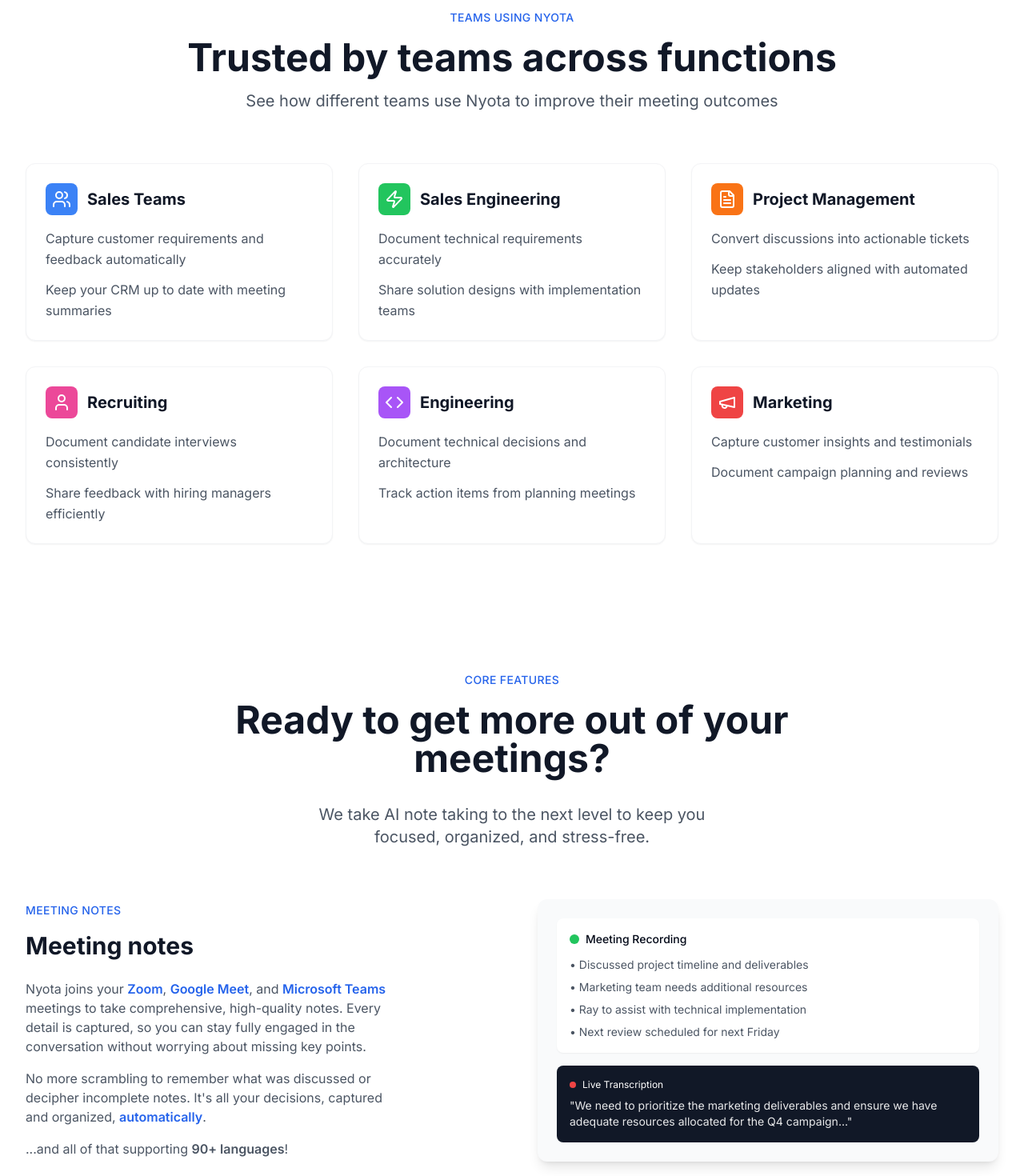
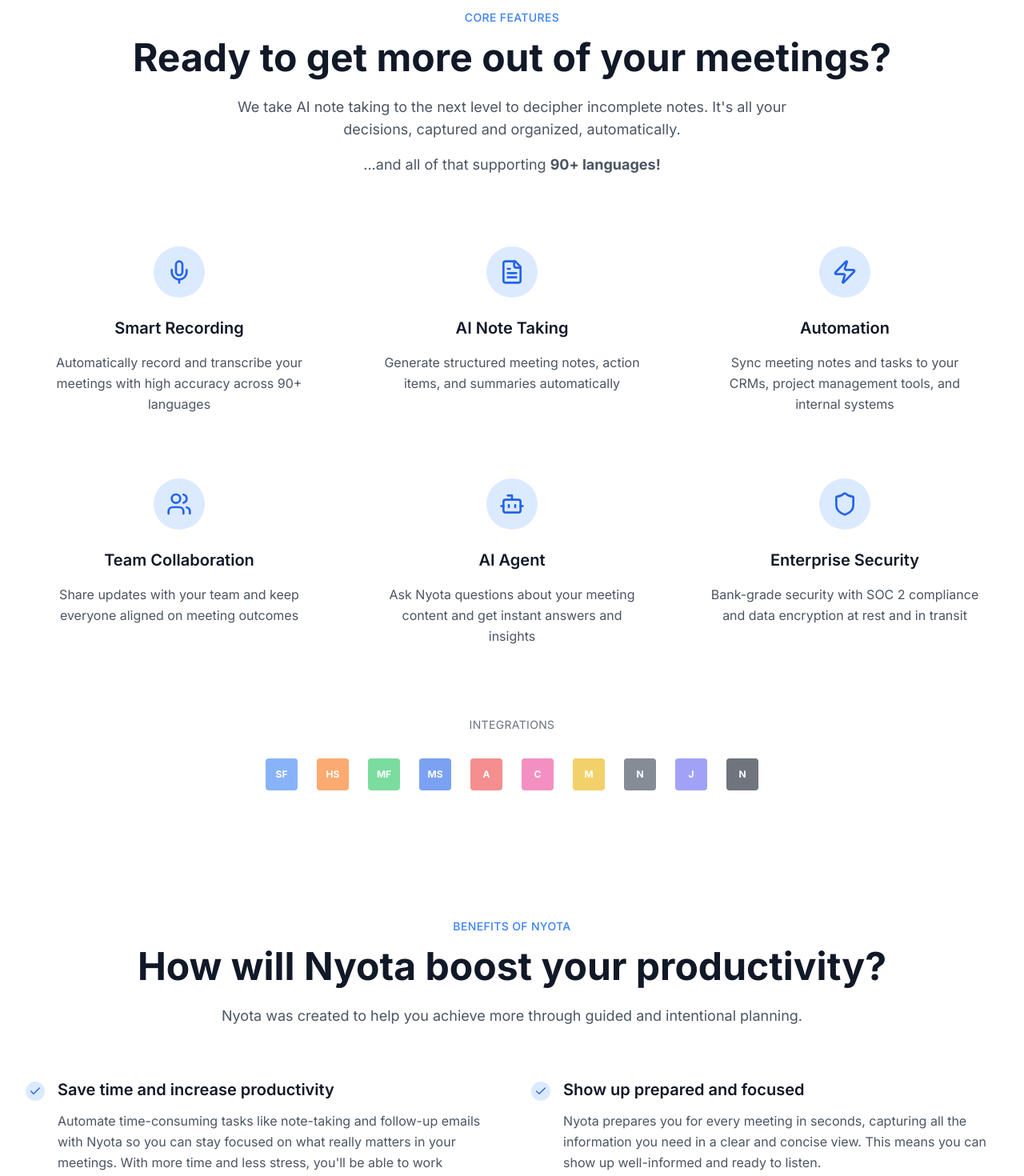
Before and after one commit to rokon482937/nyota-clone-web, a React (Vite) app: page / in a window 1280 px wide. Shown: the part 1180-2650 px from the top of the page at 80% size. Built offline with nearby package versions, Linux system fonts and the light colour scheme.

Commit message:
Fix: Improve sections and add new section
- Modified the "CORE FEATURES" section to match the provided image.
- Set the background color of all sections to white.
- Added the "Benefits of Nyota" section.
- Adjusted the Hero section's background shape for mobile devices.

```diff
--- /dev/null
+++ b/src/components/BenefitsSection.tsx
@@ -0,0 +1,70 @@
+
+import React from 'react';
+import { Check } from 'lucide-react';
+
+const BenefitsSection = () => {
+  const benefits = [
+    {
+      title: "Save time and increase productivity",
+      description: "Automate time-consuming tasks like note-taking and follow-up emails with Nyota so you can stay focused on what really matters in your meetings. With more time and less stress, you'll be able to work smarter, not harder."
+    },
+    {
+      title: "Show up prepared and focused",
+      description: "Nyota prepares you for every meeting in seconds, capturing all the information you need in a clear and concise view. This means you can show up well-informed and ready to listen."
+    },
+    {
+      title: "Have more visibility and insights",
+      description: "Understand what's working and what's not, ultimately giving you more visibility across your conversations and helping you make better decisions. More than just a note-taker, Nyota surfaces insights and patterns that keep you ahead of the curve."
+    },
+    {
+      title: "Enhance communication and collaboration",
+      description: "Misunderstandings and miscommunications can derail even the best meetings. Nyota helps ensure everyone is on the same page, with real-time updates and clear action items. You'll be able to collaborate more effectively and get more done together."
+    },
+    {
+      title: "Understand things on a deeper level",
+      description: "Gain a better understanding of your meetings, your team, and your business as a whole, ultimately leading to more informed decisions. Quickly identify trends and opportunities, so you can make strategic decisions that drive growth and success."
+    },
+    {
+      title: "Balance execution and strategy",
+      description: "Nyota helps you strike the perfect balance between execution and strategy, so you can achieve your goals while staying focused on the big picture. By making better decisions that are both practical and strategic, you'll be able to drive your business forward."
+    }
+  ];
+
+  return (
+    <section className="py-20 bg-white">
+      <div className="max-w-7xl mx-auto px-4 sm:px-6 lg:px-8">
+        <div className="text-center mb-16">
+          <p className="text-blue-500 font-medium mb-4 uppercase tracking-wide text-sm">BENEFITS OF NYOTA</p>
+          <h2 className="text-4xl lg:text-5xl font-bold text-gray-900 mb-6">
+            How will Nyota boost your productivity?
+          </h2>
+          <p className="text-lg text-gray-600 max-w-3xl mx-auto">
+            Nyota was created to help you achieve more through guided and intentional planning.
+          </p>
+        </div>
+
+        <div className="grid md:grid-cols-2 gap-8 lg:gap-12">
+          {benefits.map((benefit, index) => (
+            <div key={index} className="flex items-start space-x-4">
+              <div className="flex-shrink-0 mt-1">
+                <div className="w-6 h-6 bg-blue-100 rounded-full flex items-center justify-center">
+                  <Check className="w-4 h-4 text-blue-600" />
+                </div>
+              </div>
+              <div>
+                <h3 className="text-xl font-semibold text-gray-900 mb-3">
+                  {benefit.title}
+                </h3>
+                <p className="text-gray-600 leading-relaxed">
+                  {benefit.description}
+                </p>
+              </div>
+            </div>
+          ))}
+        </div>
+      </div>
+    </section>
+  );
+};
+
+export default BenefitsSection;
--- a/src/components/FeaturesSection.tsx
+++ b/src/components/FeaturesSection.tsx
@@ -1,62 +1,38 @@
 
 import React from 'react';
-import { Users, Zap, FileText, User, Code, Megaphone } from 'lucide-react';
+import { Mic, FileText, Zap, Users, Bot, Shield } from 'lucide-react';
 
 const FeaturesSection = () => {
   const features = [
     {
-      icon: <Users className="w-6 h-6" />,
-      title: 'Sales Teams',
-      color: 'bg-blue-500',
-      items: [
-        'Capture customer requirements and feedback automatically',
-        'Keep your CRM up to date with meeting summaries'
-      ]
+      icon: <Mic className="w-8 h-8" />,
+      title: "Smart Recording",
+      description: "Automatically record and transcribe your meetings with high accuracy across 90+ languages"
     },
     {
-      icon: <Zap className="w-6 h-6" />,
-      title: 'Sales Engineering',
-      color: 'bg-green-500',
-      items: [
-        'Document technical requirements accurately',
-        'Share solution designs with implementation teams'
-      ]
+      icon: <FileText className="w-8 h-8" />,
+      title: "AI Note Taking",
+      description: "Generate structured meeting notes, action items, and summaries automatically"
     },
     {
-      icon: <FileText className="w-6 h-6" />,
-      title: 'Project Management',
-      color: 'bg-orange-500',
-      items: [
-        'Convert discussions into actionable tickets',
-        'Keep stakeholders aligned with automated updates'
-      ]
+      icon: <Zap className="w-8 h-8" />,
+      title: "Automation",
+      description: "Sync meeting notes and tasks to your CRMs, project management tools, and internal systems"
     },
     {
-      icon: <User className="w-6 h-6" />,
-      title: 'Recruiting',
-      color: 'bg-pink-500',
-      items: [
-        'Document candidate interviews consistently',
-        'Share feedback with hiring managers efficiently'
-      ]
+      icon: <Users className="w-8 h-8" />,
+      title: "Team Collaboration",
+      description: "Share updates with your team and keep everyone aligned on meeting outcomes"
     },
     {
-      icon: <Code className="w-6 h-6" />,
-      title: 'Engineering',
-      color: 'bg-purple-500',
-      items: [
-        'Document technical decisions and architecture',
-        'Track action items from planning meetings'
-      ]
+      icon: <Bot className="w-8 h-8" />,
+      title: "AI Agent",
+      description: "Ask Nyota questions about your meeting content and get instant answers and insights"
     },
     {
-      icon: <Megaphone className="w-6 h-6" />,
-      title: 'Marketing',
-      color: 'bg-red-500',
-      items: [
-        'Capture customer insights and testimonials',
-        'Document campaign planning and reviews'
-      ]
+      icon: <Shield className="w-8 h-8" />,
+      title: "Enterprise Security",
+      description: "Bank-grade security with SOC 2 compliance and data encryption at rest and in transit"
     }
   ];
 
@@ -64,33 +40,69 @@ const FeaturesSection = () => {
     <section className="py-20 bg-white">
       <div className="max-w-7xl mx-auto px-4 sm:px-6 lg:px-8">
         <div className="text-center mb-16">
-          <p className="text-blue-600 font-medium mb-4 uppercase tracking-wide text-sm">TEAMS USING NYOTA</p>
-          <h2 className="text-4xl lg:text-5xl font-bold text-gray-900 mb-4">
-            Trusted by teams across functions
+          <p className="text-blue-500 font-medium mb-4 uppercase tracking-wide text-sm">CORE FEATURES</p>
+          <h2 className="text-4xl lg:text-5xl font-bold text-gray-900 mb-6">
+            Ready to get more out of your meetings?
           </h2>
-          <p className="text-xl text-gray-600 max-w-3xl mx-auto">
-            See how different teams use Nyota to improve their meeting outcomes
+          <p className="text-lg text-gray-600 max-w-3xl mx-auto">
+            We take AI note taking to the next level to decipher incomplete notes. It's all your decisions, captured and organized, automatically.
+          </p>
+          <p className="text-lg text-gray-600 max-w-3xl mx-auto mt-4">
+            ...and all of that supporting <strong>90+ languages!</strong>
           </p>
         </div>
 
-        <div className="grid grid-cols-1 md:grid-cols-2 lg:grid-cols-3 gap-8">
+        <div className="grid md:grid-cols-2 lg:grid-cols-3 gap-8">
           {features.map((feature, index) => (
-            <div key={index} className="bg-white rounded-xl p-6 shadow-sm border border-gray-100 hover:shadow-md transition-shadow">
-              <div className="flex items-center space-x-3 mb-4">
-                <div className={`${feature.color} w-10 h-10 rounded-lg flex items-center justify-center text-white`}>
-                  {feature.icon}
-                </div>
-                <h3 className="text-xl font-bold text-gray-900">{feature.title}</h3>
+            <div key={index} className="text-center p-6 rounded-xl hover:shadow-lg transition-shadow">
+              <div className="inline-flex items-center justify-center w-16 h-16 bg-blue-100 rounded-full mb-6 text-blue-600">
+                {feature.icon}
               </div>
-              <ul className="space-y-3">
-                {feature.items.map((item, itemIndex) => (
-                  <li key={itemIndex} className="text-gray-600 leading-relaxed">
-                    {item}
-                  </li>
-                ))}
-              </ul>
+              <h3 className="text-xl font-semibold text-gray-900 mb-4">
+                {feature.title}
+              </h3>
+              <p className="text-gray-600 leading-relaxed">
+                {feature.description}
+              </p>
             </div>
           ))}
+        </div>
+
+        {/* Integration logos section */}
+        <div className="mt-16 text-center">
+          <p className="text-sm text-gray-500 mb-8 uppercase tracking-wide">INTEGRATIONS</p>
+          <div className="flex flex-wrap justify-center items-center gap-6 opacity-60">
+            <div className="w-10 h-10 bg-blue-500 rounded flex items-center justify-center">
+              <span className="text-white text-xs font-bold">SF</span>
+            </div>
+            <div className="w-10 h-10 bg-orange-500 rounded flex items-center justify-center">
+              <span className="text-white text-xs font-bold">HS</span>
+            </div>
+            <div className="w-10 h-10 bg-green-500 rounded flex items-center justify-center">
+              <span className="text-white text-xs font-bold">MF</span>
+            </div>
+            <div className="w-10 h-10 bg-blue-600 rounded flex items-center justify-center">
+              <span className="text-white text-xs font-bold">MS</span>
+            </div>
+            <div className="w-10 h-10 bg-red-500 rounded flex items-center justify-center">
+              <span className="text-white text-xs font-bold">A</span>
+            </div>
+            <div className="w-10 h-10 bg-pink-500 rounded flex items-center justify-center">
+              <span className="text-white text-xs font-bold">C</span>
+            </div>
+            <div className="w-10 h-10 bg-yellow-500 rounded flex items-center justify-center">
+              <span className="text-white text-xs font-bold">M</span>
+            </div>
+            <div className="w-10 h-10 bg-gray-700 rounded flex items-center justify-center">
+              <span className="text-white text-xs font-bold">N</span>
+            </div>
+            <div className="w-10 h-10 bg-indigo-500 rounded flex items-center justify-center">
+              <span className="text-white text-xs font-bold">J</span>
+            </div>
+            <div className="w-10 h-10 bg-gray-900 rounded flex items-center justify-center">
+              <span className="text-white text-xs font-bold">N</span>
+            </div>
+          </div>
         </div>
       </div>
     </section>
--- a/src/pages/Index.tsx
+++ b/src/pages/Index.tsx
@@ -3,6 +3,7 @@ import Header from '@/components/Header';
 import HeroSection from '@/components/HeroSection';
 import TrustedBySection from '@/components/TrustedBySection';
 import FeaturesSection from '@/components/FeaturesSection';
+import BenefitsSection from '@/components/BenefitsSection';
 import NewFeaturesSection from '@/components/NewFeaturesSection';
 import DemoSection from '@/components/DemoSection';
 import UseCasesSection from '@/components/UseCasesSection';
@@ -17,6 +18,7 @@ const Index = () => {
       <HeroSection />
       <TrustedBySection />
       <FeaturesSection />
+      <BenefitsSection />
       <NewFeaturesSection />
       <DemoSection />
       <UseCasesSection />
```
Also changed, not shown: src/components/HeroSection.tsx (+7 -6 lines).
